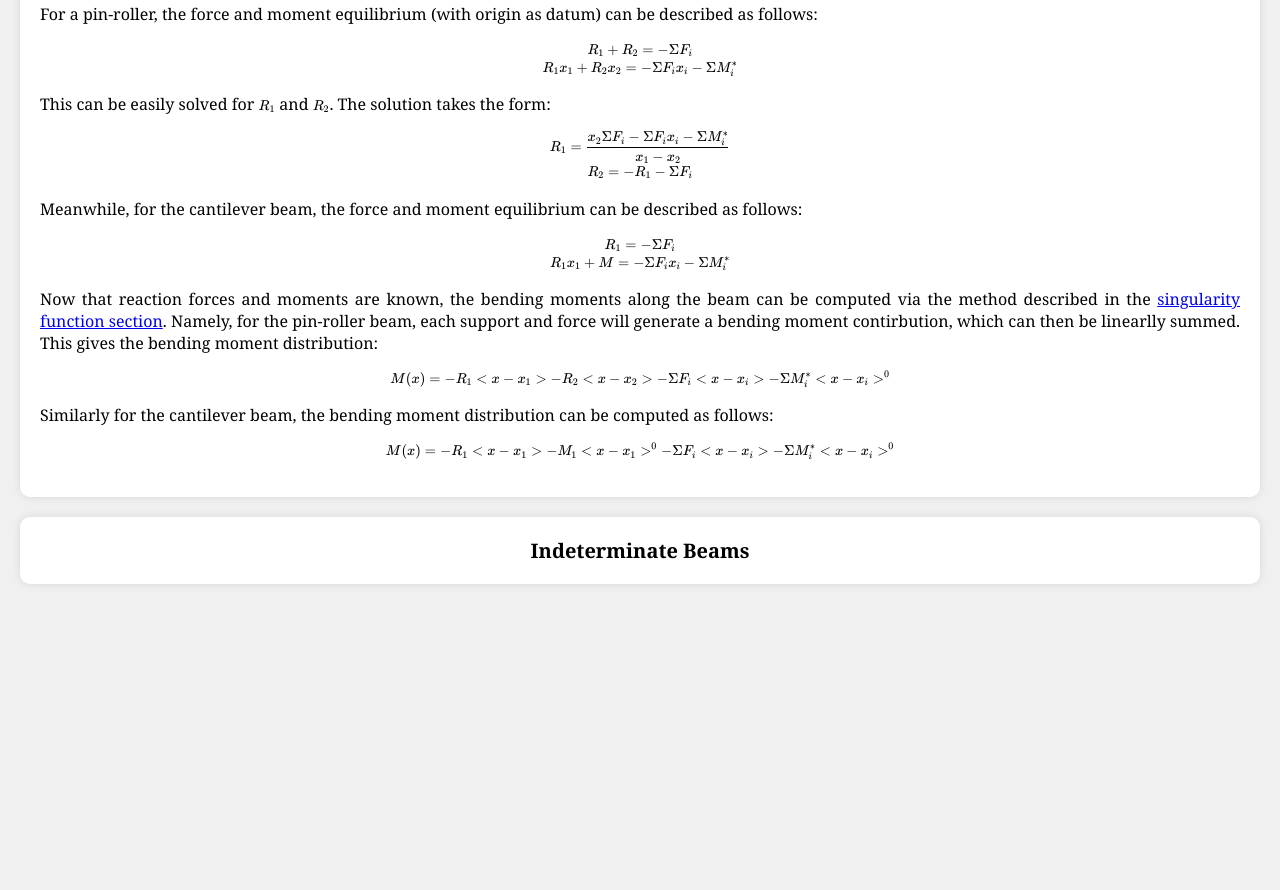
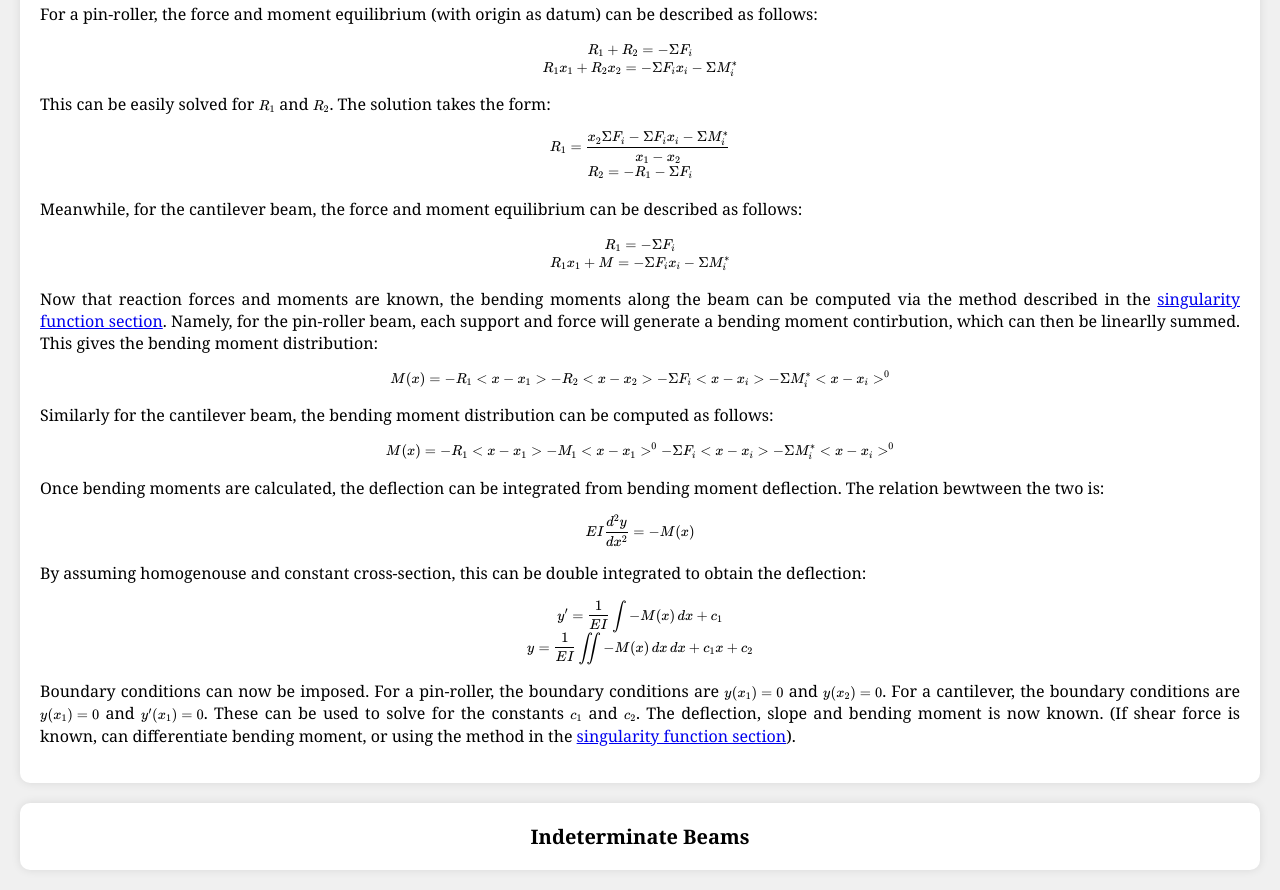
Before and after one commit to shl211/Beam-Calculator, a website: page theory.html in a window 1280 px wide. Shown: the part 3445-4335 px from the top of the page. Before the commit the page ends 4049 px from the top, so only its background shows below. Drawn offline with nearby package versions, Linux system fonts and the light colour scheme.

Commit message:
Determinate beam theory section complete

```diff
--- a/theory.html
+++ b/theory.html
@@ -161,6 +161,20 @@
             M(x) = -R_1 &lt;x - x_1&gt; - M_1 &lt;x - x_1&gt;^0 - \Sigma F_i &lt;x - x_i&gt; - \Sigma M^*_i &lt;x - x_i&gt;^0
             $$
 
+            Once bending moments are calculated, the deflection can be integrated from bending moment deflection. The relation bewtween the two is:
+
+            $$
+            EI \frac{d^2y}{dx^2} = - M(x)
+            $$
+
+            By assuming homogenouse and constant cross-section, this can be double integrated to obtain the deflection:
+
+            $$
+            y' = \frac{1}{EI}\int - M(x) \,dx + c_1 \\
+            y = \frac{1}{EI}\int \int - M(x) \,dx \,dx + c_1 x + c_2
+            $$
+
+            Boundary conditions can now be imposed. For a pin-roller, the boundary conditions are $y(x_1) = 0$ and $y(x_2) = 0$. For a cantilever, the boundary conditions are $y(x_1) = 0$ and $y'(x_1) = 0$. These can be used to solve for the constants $c_1$ and $c_2$. The deflection, slope and bending moment is now known. (If shear force is known, can differentiate bending moment, or using the method in the <a href="#singularity-function-section">singularity function section</a>).
         </p>
     </div>
 
```
